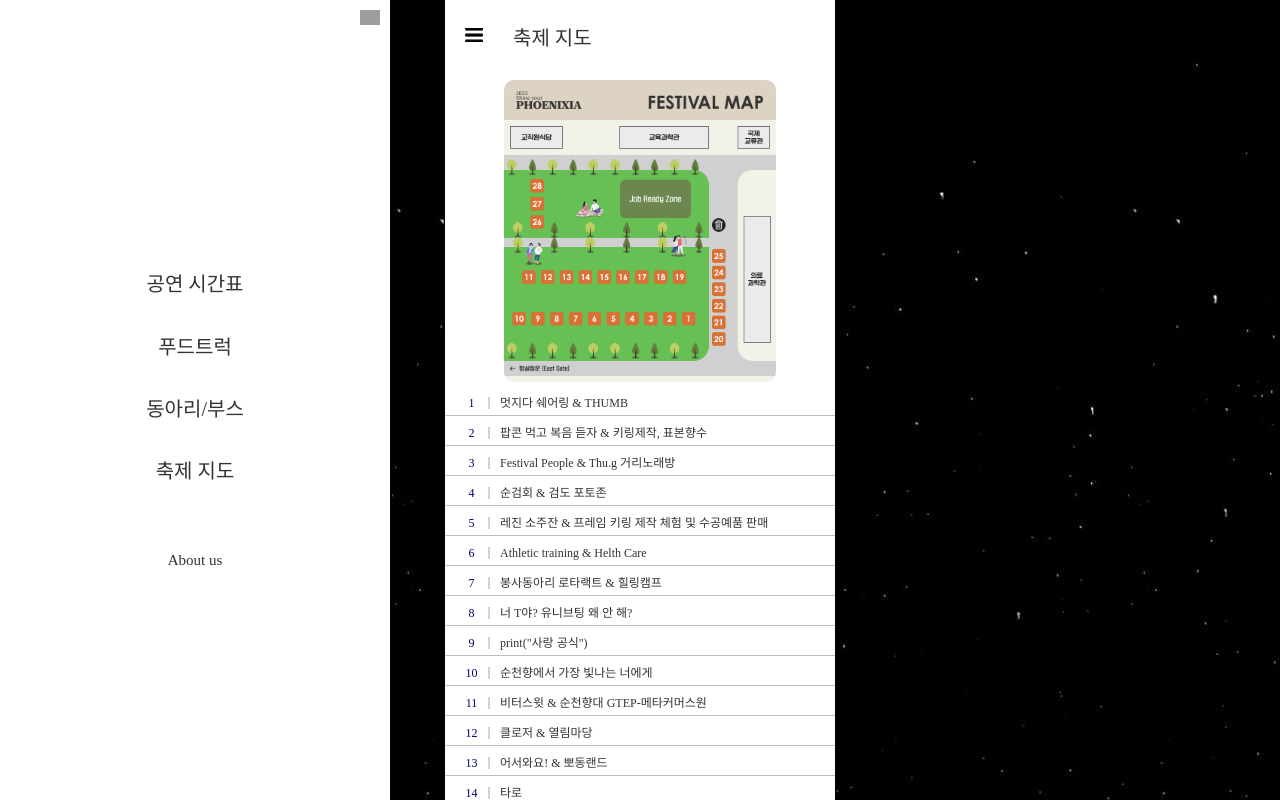
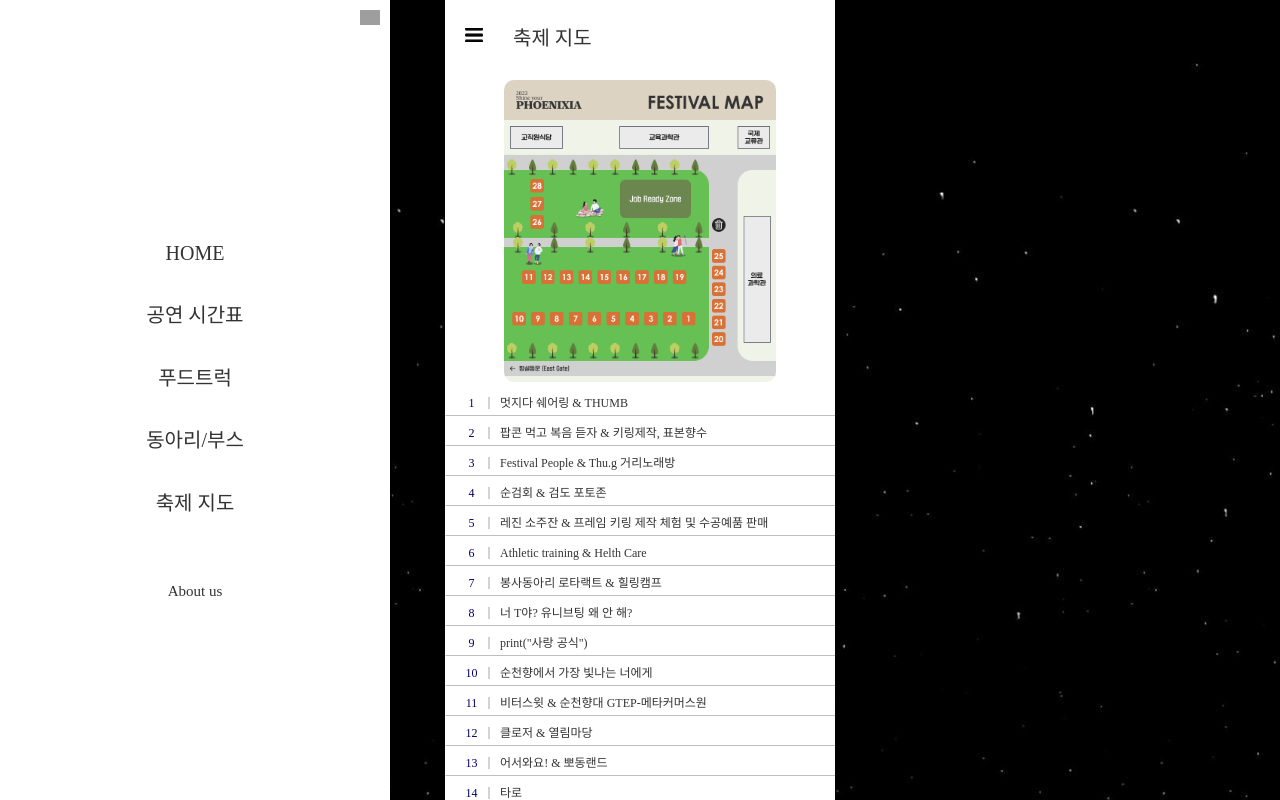
Before and after one commit to Antraxmin/2023-SCH-Phoenixia-FE, a React (Create React App) app: page /map in a window 1280 px wide. Both pictures are taken after a click on the picture 474 px from the left and 35 px from the top of the page. Built offline with nearby package versions, Linux system fonts and the light colour scheme; grey boxes are pictures that could not be loaded; a web font is replaced by a local one.

Commit message:
[feat] 사이드바 메인페이지 라우팅 연결

```diff
--- a/src/component/category/SideDrawer.js
+++ b/src/component/category/SideDrawer.js
@@ -20,6 +20,9 @@ export default function SideDrawer() {
           <div className={style.list_box}>
             <ul>
               <li>
+                <Link to="/">HOME</Link>
+              </li>
+              <li>
                 <Link to="/timetable">공연 시간표</Link>
               </li>
               <li>
```
